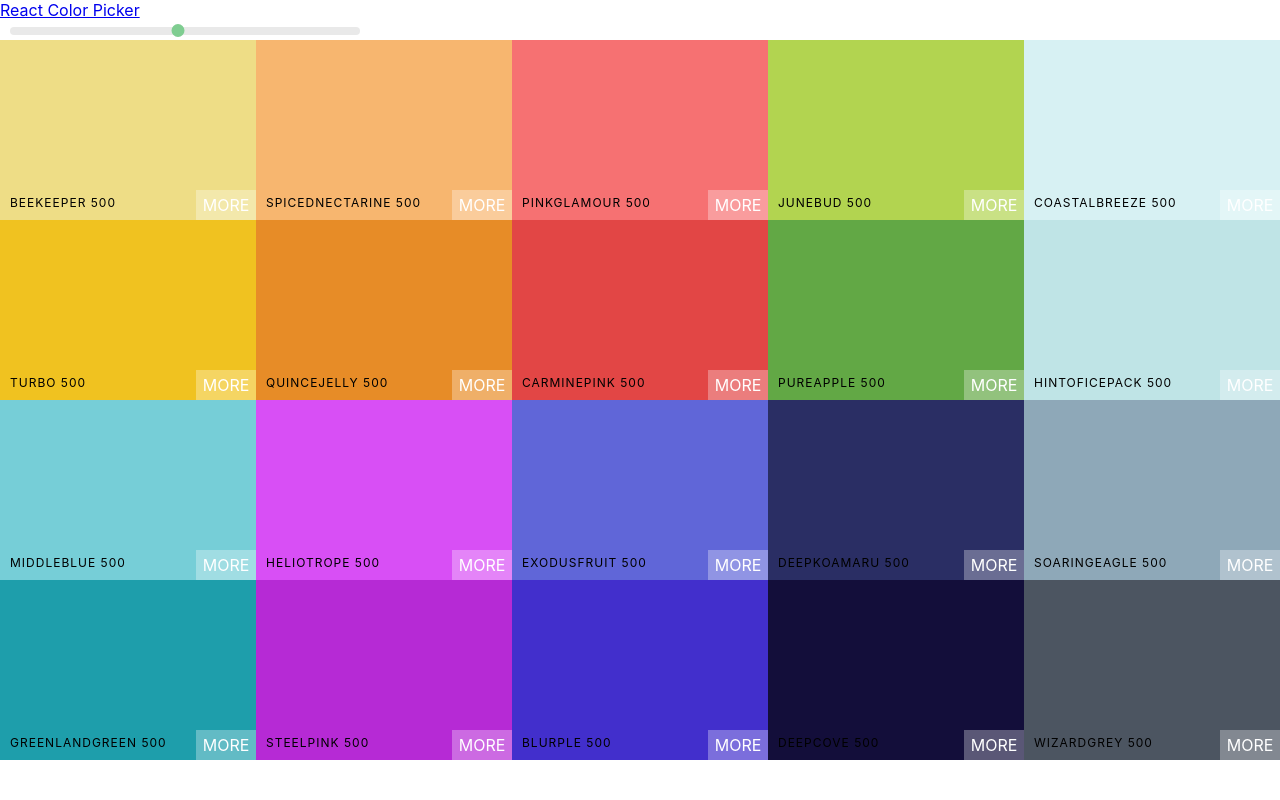
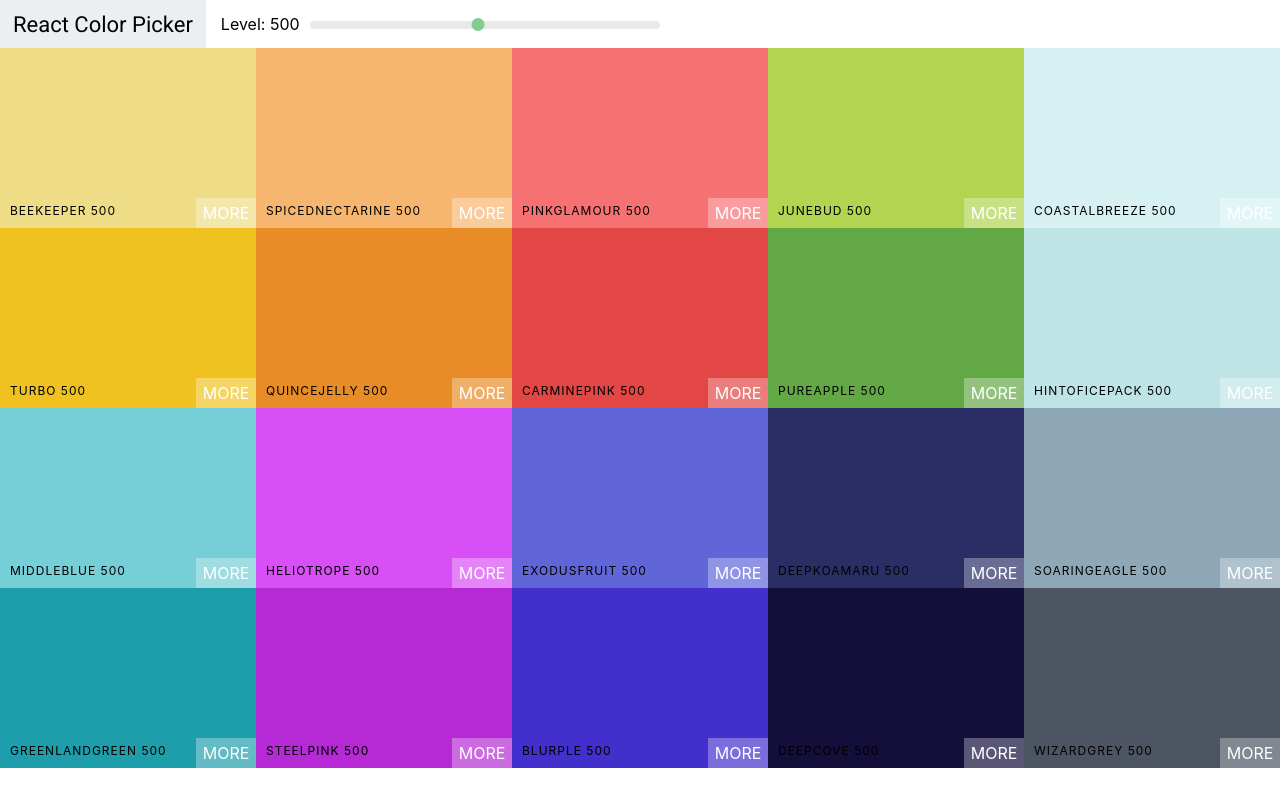
Before and after one commit to kxdang/react-milestone-palette-app, a React (Create React App) app: page / in a window 1280 px wide. Built offline with nearby package versions, Linux system fonts and the light colour scheme.

Commit message:
adding navbar and font

```diff
--- a/public/index.html
+++ b/public/index.html
@@ -24,6 +24,11 @@
       work correctly both with client-side routing and a non-root public URL.
       Learn how to configure a non-root public URL by running `npm run build`.
     -->
+    <link
+      href="https://fonts.googleapis.com/css?family=Roboto:100,400,700&display=swap"
+      rel="stylesheet"
+    />
+
     <title>React App</title>
   </head>
   <body>
--- /dev/null
+++ b/src/Navbar.css
@@ -0,0 +1,49 @@
+.Navbar {
+  display: flex;
+  align-items: center;
+  justify-content: flex-start;
+  height: 6vh;
+}
+
+.logo {
+  margin-right: 15px;
+  padding: 0 13px;
+  font-size: 22px;
+  background-color: #eceff1;
+  font-family: Roboto;
+  height: 100%;
+  display: flex;
+  align-items: center;
+}
+
+.logo a {
+  text-decoration: none;
+  color: black;
+}
+
+.slider {
+  width: 350px;
+  margin: 0 10px;
+  display: inline-block;
+}
+
+.rc-slider-track {
+  background-color: transparent;
+}
+.rc-slider-rail {
+  height: 8px;
+}
+
+.rc-slider-handle,
+.rc-slider-handle:active,
+.rc-slider-handle:focus,
+.rc-slider-handle:hover {
+  background-color: #7fcd91;
+  outline: none;
+  border: 2px solid #7fcd91;
+  box-shadow: none;
+  width: 13px;
+  height: 13px;
+  margin-left: -7px;
+  margin-top: -3px;
+}
--- a/src/Navbar.js
+++ b/src/Navbar.js
@@ -1,6 +1,7 @@
 import React, { Component } from "react";
 import Slider from "rc-slider";
 import "rc-slider/assets/index.css";
+import "./Navbar.css";
 
 export default class Navbar extends Component {
   render() {
@@ -10,6 +11,8 @@ export default class Navbar extends Component {
         <div className="logo">
           <a href="#">React Color Picker</a>
         </div>
+        <div className="slider-container">
+          <span>Level: {level}</span>
           <div className="slider">
             <Slider
               defaultValue={level}
@@ -19,6 +22,7 @@ export default class Navbar extends Component {
               onAfterChange={changeLevel}
             />
           </div>
+        </div>
       </header>
     );
   }
--- a/src/Palette.css
+++ b/src/Palette.css
@@ -5,30 +5,3 @@
 .Palette-colors {
   height: 90%;
 }
-
-.slider {
-  width: 350px;
-  margin: 0 10px;
-  display: inline-block;
-}
-
-.rc-slider-track {
-  background-color: transparent;
-}
-.rc-slider-rail {
-  height: 8px;
-}
-
-.rc-slider-handle,
-.rc-slider-handle:active,
-.rc-slider-handle:focus,
-.rc-slider-handle:hover {
-  background-color: #7fcd91;
-  outline: none;
-  border: 2px solid #7fcd91;
-  box-shadow: none;
-  width: 13px;
-  height: 13px;
-  margin-left: -7px;
-  margin-top: -3px;
-}
```
Lines whose indentation alone changed are shown as unchanged.
